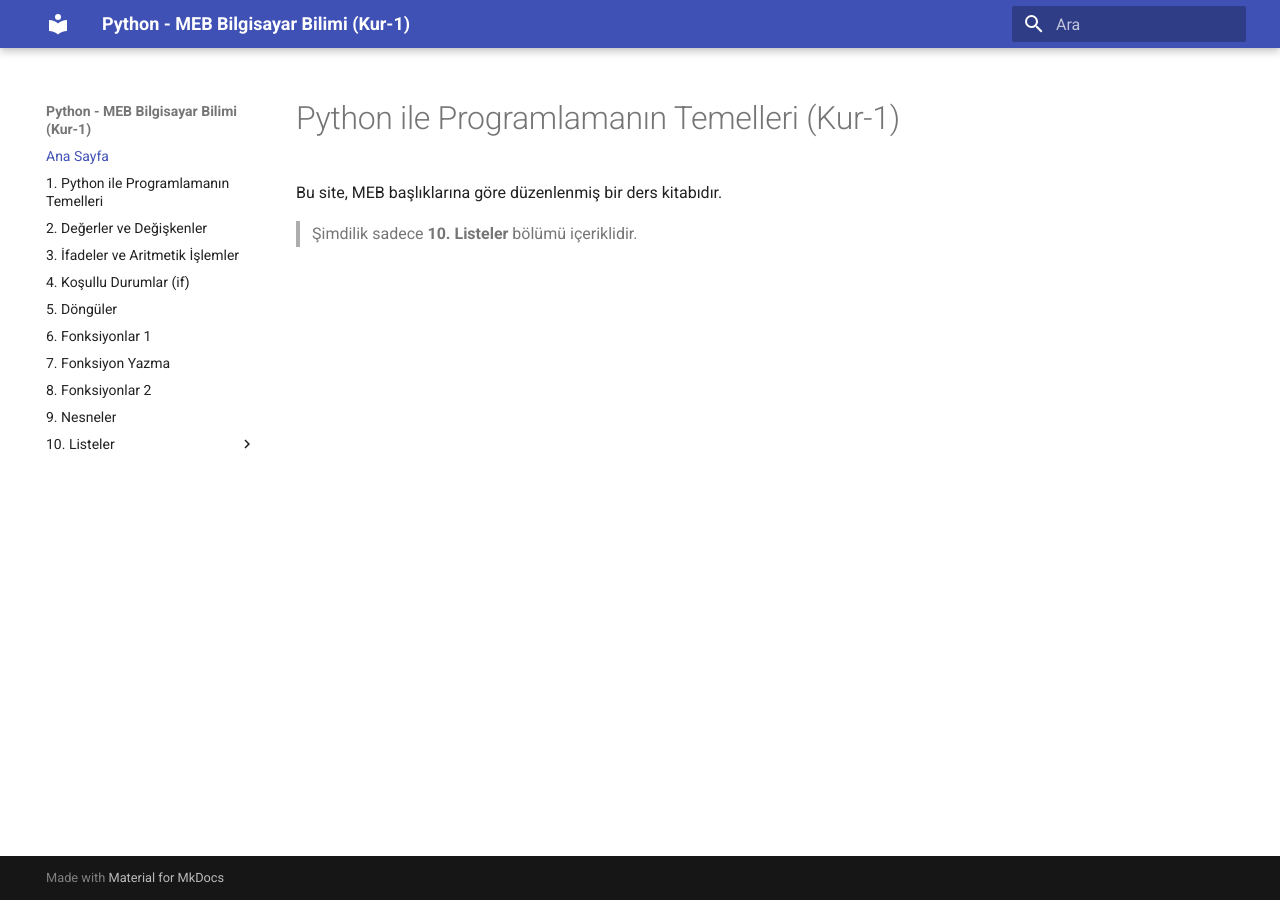
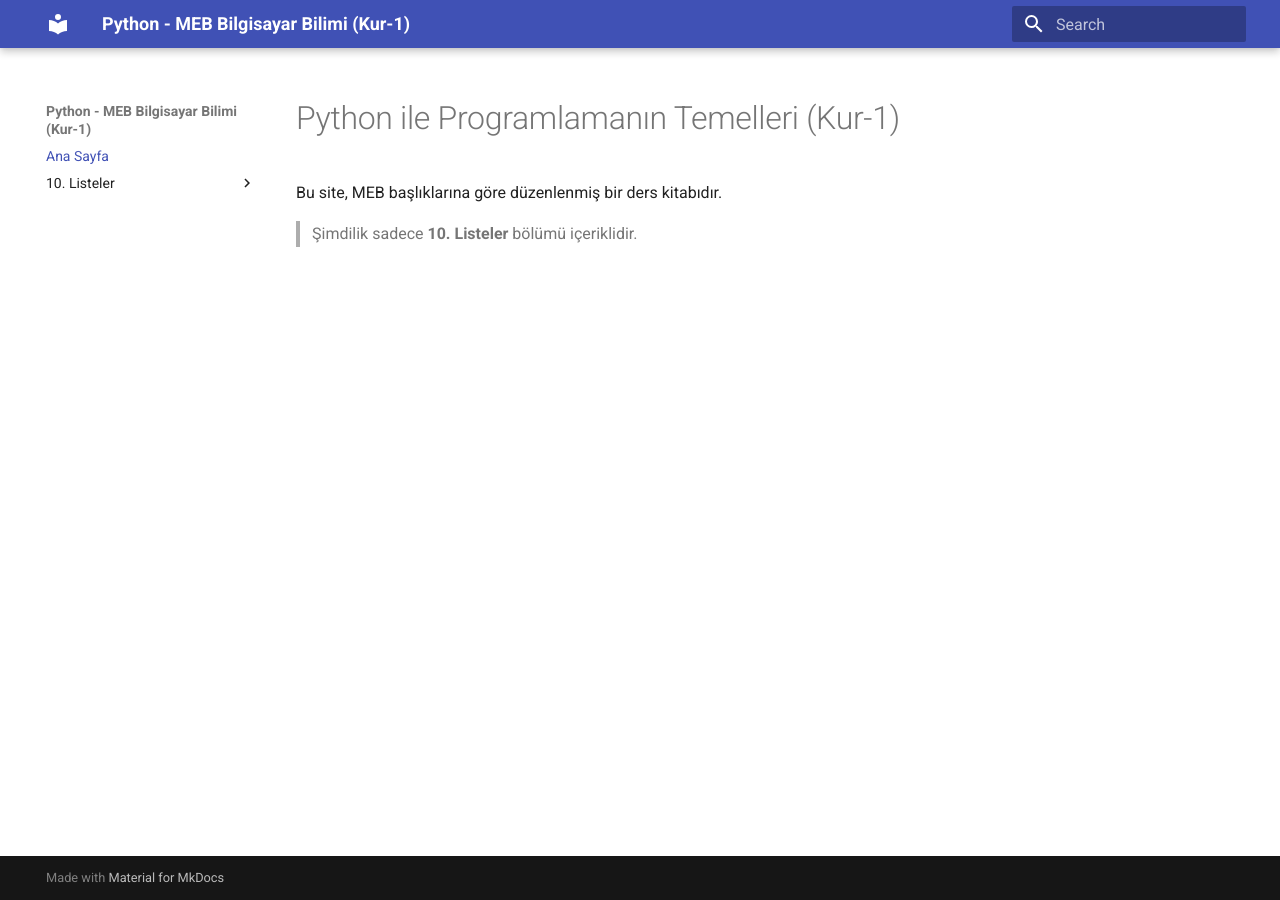
Before and after one commit to MehmettPeker/10-Sinif-Bilgisayar-Bilimi-Python, an MkDocs documentation site: the page built from docs/index.md, in a window 1280 px wide. Built offline with MkDocs 1.6.1 and Material for MkDocs 9.7.7, drawn with Linux system fonts in a browser that asks for light colours; some of the changed lines change nothing that is shown.

Commit message:
Update navigation structure in mkdocs.yml

```diff
--- a/mkdocs.yml
+++ b/mkdocs.yml
@@ -1,32 +1,12 @@
 site_name: Python - MEB Bilgisayar Bilimi (Kur-1)
+
 theme:
   name: material
-  language: tr
+
 nav:
   - Ana Sayfa: index.md
-  - 1. Python ile Programlamanın Temelleri: 01_python_ile_programlama/README.md
-  - 2. Değerler ve Değişkenler: 02_degerler_ve_degiskeler/README.md
-  - 3. İfadeler ve Aritmetik İşlemler: 03_ifadeler_ve_aritmetik/README.md
-  - 4. Koşullu Durumlar (if): 04_kosullu_durumlar_if/README.md
-  - 5. Döngüler: 05_donguler/README.md
-  - 6. Fonksiyonlar 1: 06_fonksiyonlar_1/README.md
-  - 7. Fonksiyon Yazma: 07_fonksiyon_yazma/README.md
-  - 8. Fonksiyonlar 2: 08_fonksiyonlar_2/README.md
-  - 9. Nesneler: 09_nesneler/README.md
+
   - 10. Listeler:
-      - Ders Planı: 10_listeler/ders_plani__lesson_plan.md
       - 10.1 Liste Kavramı: 10_listeler/10_1_liste_kavrami__list_concept.md
-      - 10.2 Liste Oluşturmak: 10_listeler/10_2_liste_olusturma__create_list.md
-      - 10.3 list() Fonksiyonu: 10_listeler/10_3_list_fonksiyonu__list_function.md
-      - 10.4 * Operatörü: 10_listeler/10_4_carpma_ile_liste__multiply_list.md
-      - 10.5 Üyelik (in): 10_listeler/10_5_uyelik_in__membership.md
-      - 10.6 Atama & Eşitleme: 10_listeler/10_6_atama_esitleme__assignment.md
-      - 10.7 Sınırlar: 10_listeler/10_7_sinirlar__bounds.md
-      - 10.8 Dilimleme: 10_listeler/10_8_dilimleme__slicing.md
-      - 10.9 Eleman Çıkarma: 10_listeler/10_9_eleman_cikarma__remove_items.md
-      - 10.10 Listeler & Fonksiyonlar: 10_listeler/10_10_listeler_fonksiyonlar__lists_functions.md
-      - 10.11 Metotlar: 10_listeler/10_11_liste_metotlari__methods.md
-      - 10.12 Çok Boyutlu Listeler: 10_listeler/10_12_cok_boyutlu_listeler__nested_lists.md
-      - 10.13 Çok Boyutlu Diziler: 10_listeler/10_13_cok_boyutlu_diziler__2d_lists.md
-      - 10.14 _ Sembolü: 10_listeler/10_14_alt_tire__underscore.md
-      - 10.15 Özet: 10_listeler/10_15_ozet__summary.md
+      - 10.2 Liste Oluşturma: 10_listeler/10_2_liste_olusturma__create_list.md
+      - 10.3 Eleman Ekleme: 10_listeler/10_3_eleman_ekleme.md
```
